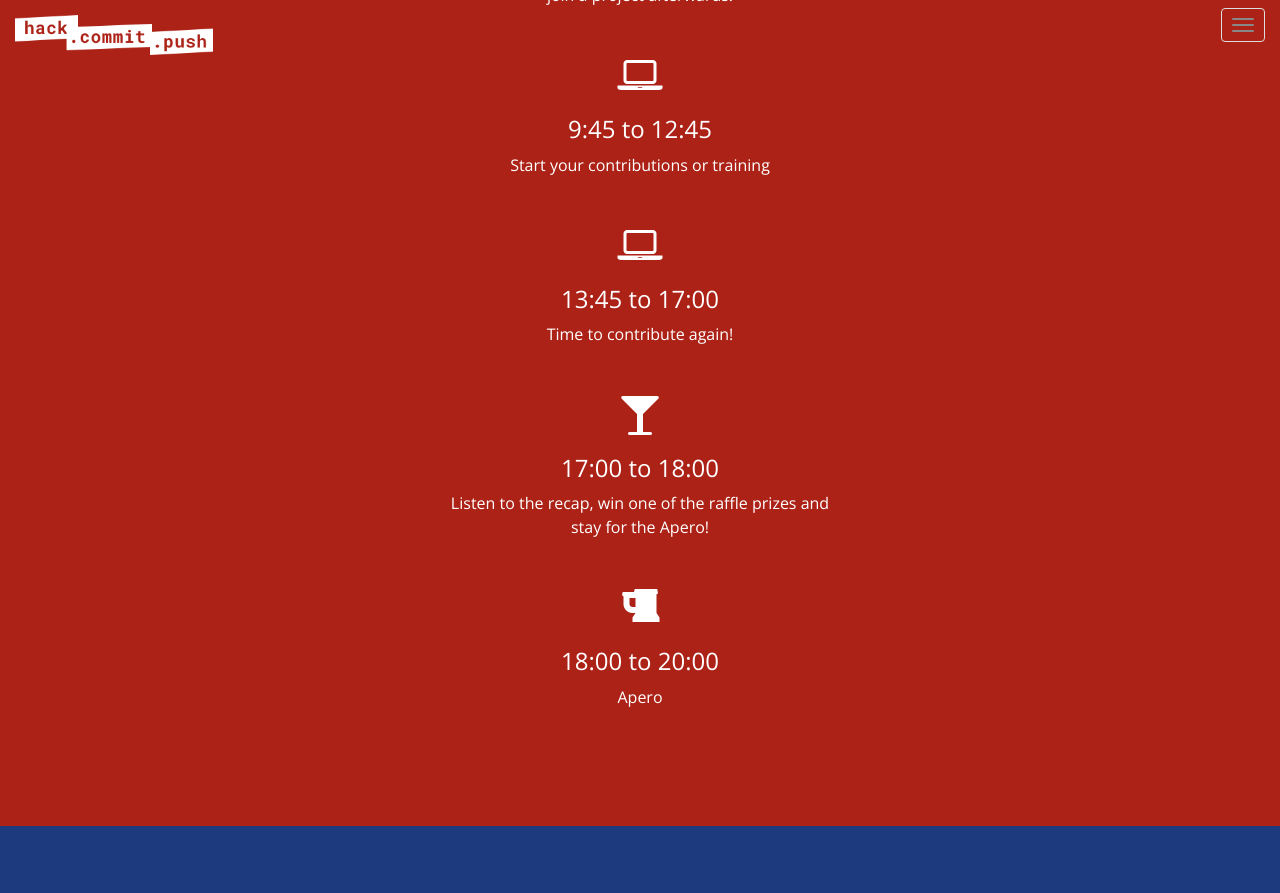
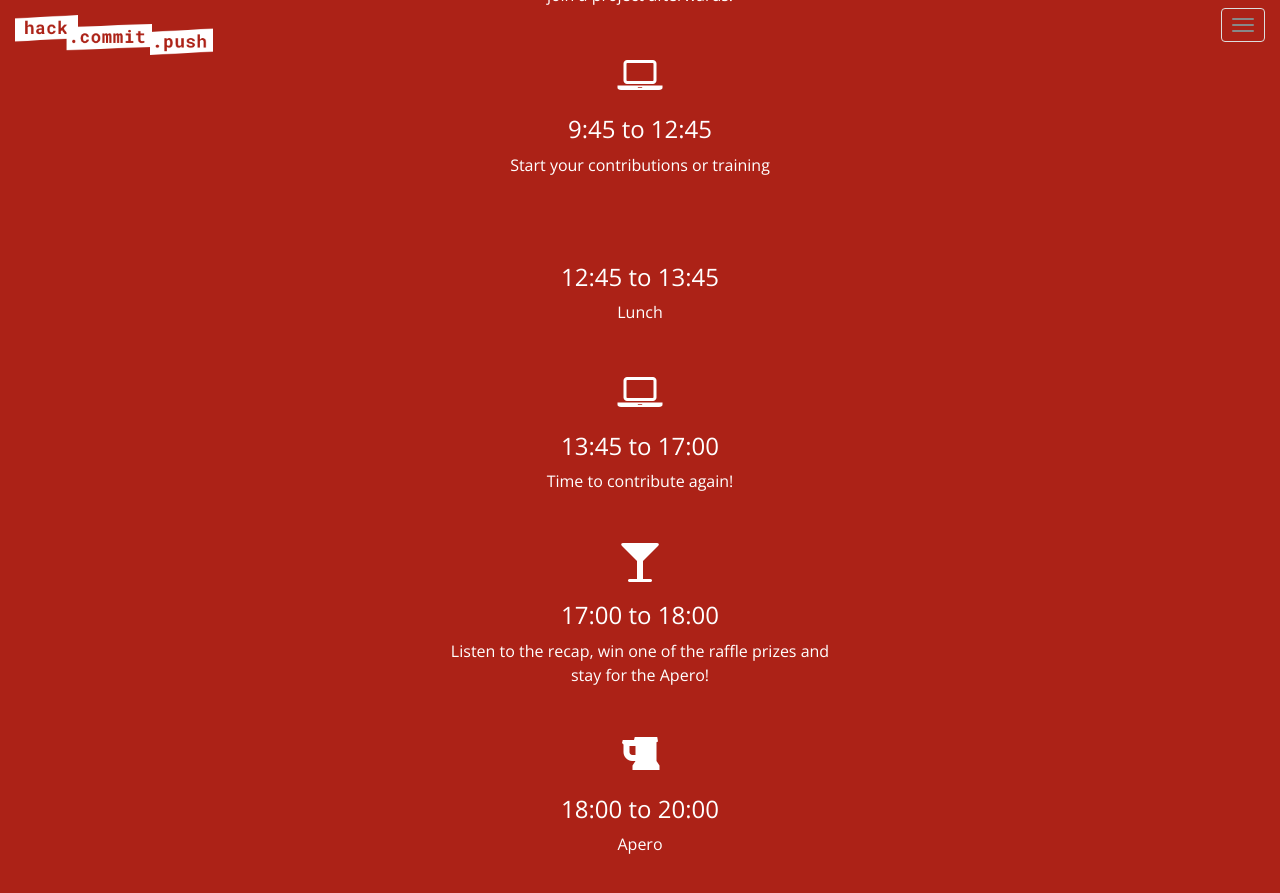
Before and after one commit to hack-commit-push/switzerland2024, a Jekyll site: the page built from index.html, in a window 1280 px wide and 900 px high, scrolled down 3210 px. Shown: the top 893 px of the window. Built offline with Jekyll 4.4.1, drawn with Linux system fonts in a browser that asks for light colours.

Commit message:
Add an entry for lunch

```diff
--- a/_data/agenda.yml
+++ b/_data/agenda.yml
@@ -10,6 +10,10 @@
   end: "12:45"
   description: Start your contributions or training
   icon: laptop
+- start: "12:45"
+  end: "13:45"
+  description: Lunch
+  icon: hamburger
 - start: "13:45"
   end: "17:00"
   description: Time to contribute again!
```
